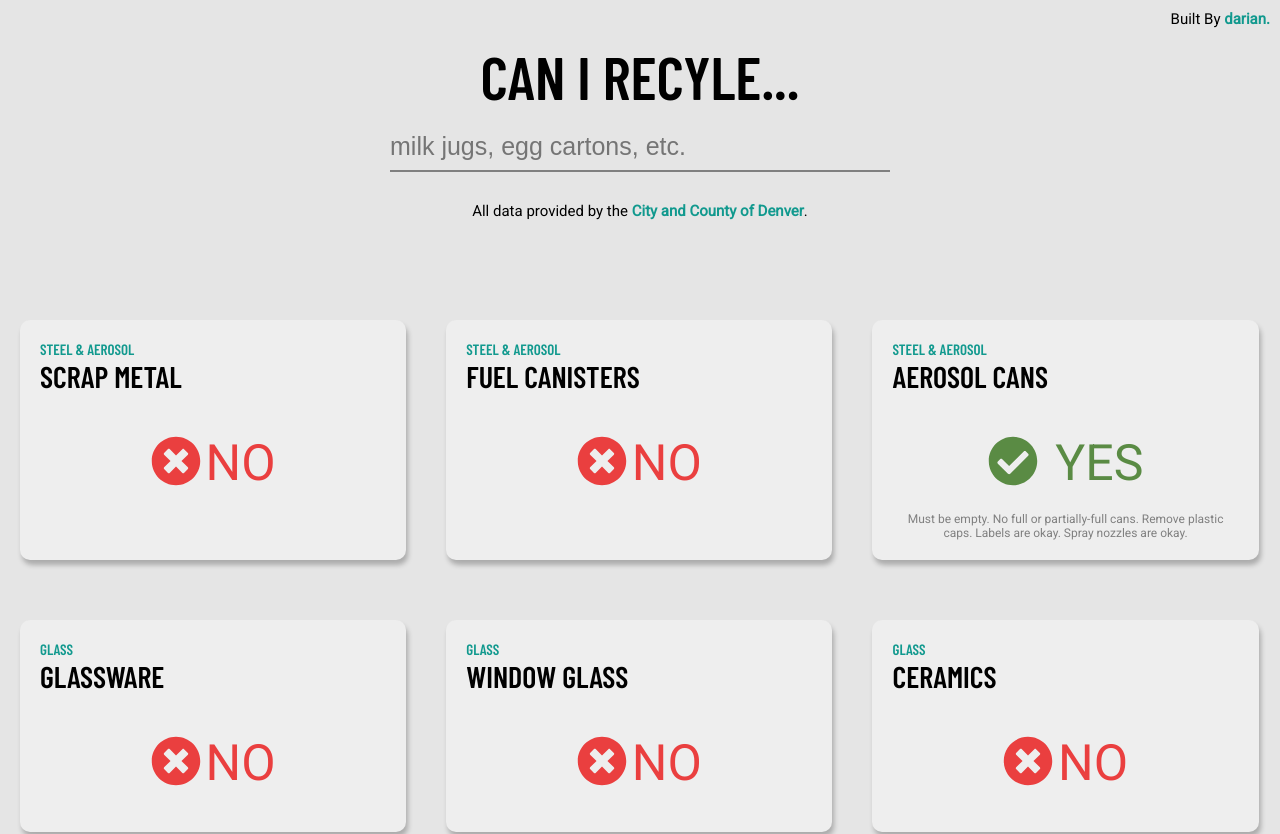
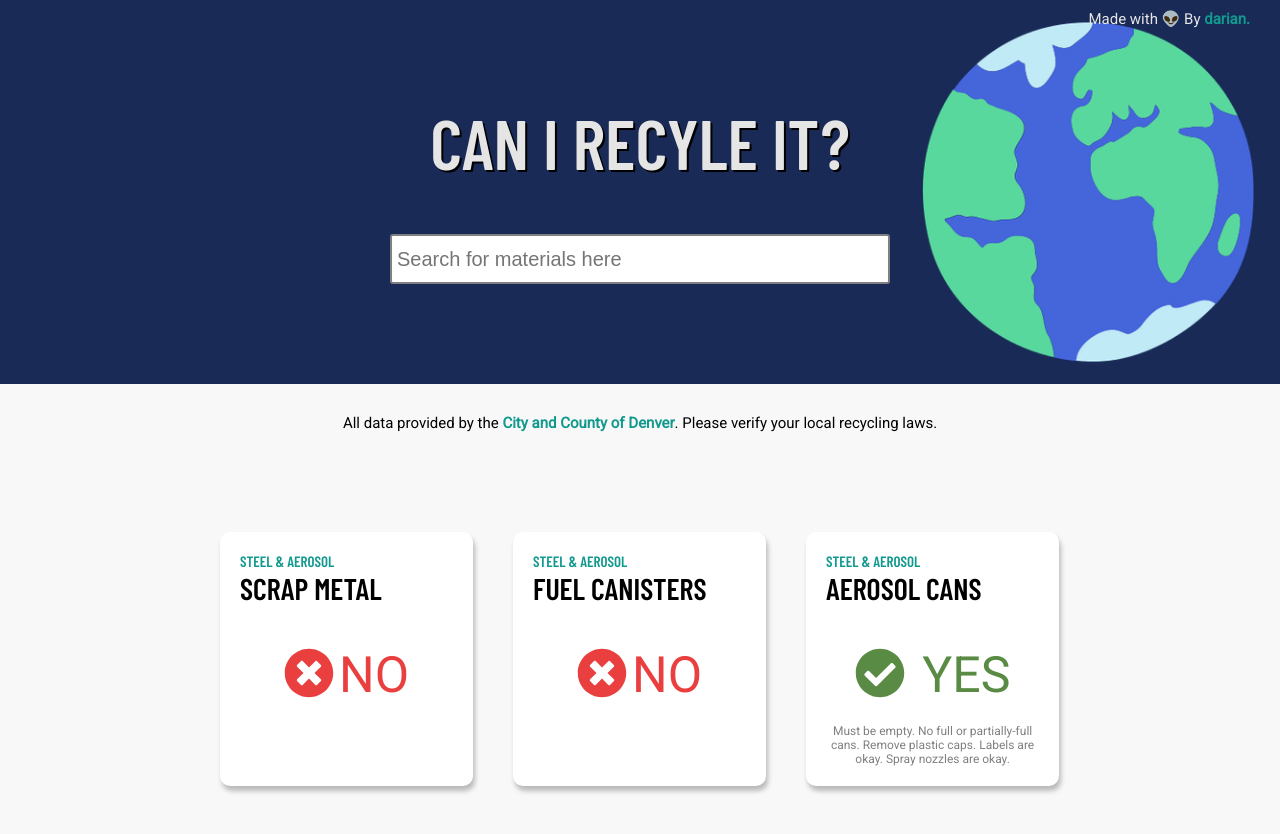
Before and after one commit to darnocer/can-i-recycle, a React (Create React App) app: page / in a window 1280 px wide. Shown: the top 834 px of the page. Built offline with nearby package versions, Linux system fonts and the light colour scheme.

Commit message:
searchbar and header styling

```diff
--- a/src/App.js
+++ b/src/App.js
@@ -38,7 +38,7 @@ function App() {
     <div className="App">
       <header className="header">
         <p className="attribution">
-          Built By{" "}
+          Made with 👽 By{" "}
           <a
             href="https://www.darian.digital"
             target="_blank"
@@ -47,16 +47,21 @@ function App() {
             darian.
           </a>
         </p>
-        <h1 className="title">Can I Recyle...</h1>
+        <h1 className="title">Can I Recyle It?</h1>
+
         <input
           type="text"
-          placeholder="milk jugs, egg cartons, etc."
+          placeholder="Search for materials here"
           className="search"
           autoFocus
           onChange={(event) => handleSearch(event)}
         />
 
-        <div className="source">
+
+
+
+      </header>
+      <div className="source">
           <p>
             All data provided by the{" "}
             <a
@@ -66,12 +71,12 @@ function App() {
               alt="City and County of Denver">
               City and County of Denver
             </a>
-            .
+            . Please verify your local recycling laws.
           </p>
         </div>
-      </header>
 
       <section className="container">
+
         {filteredData.map((value, index) => {
           return (
             <div className="cards">
@@ -107,6 +112,7 @@ function App() {
           );
         })}
       </section>
+      <footer className="footer"><p>© 2021 Darian Nocera. All Rights Reserved.</p></footer>
     </div>
   );
 }
--- a/src/index.css
+++ b/src/index.css
@@ -10,7 +10,7 @@
 
 html {
   font-size: 62.5%;
-  background-color: #e5e5e5; }
+  background-color: #f8f8f8; }
 
 body {
   box-sizing: border-box; }
@@ -23,7 +23,7 @@ h4 {
   text-transform: uppercase; }
 
 h1 {
-  font-size: 4rem; }
+  font-size: 5rem; }
 
 h2 {
   font-size: 3rem; }
@@ -43,29 +43,35 @@ a {
   a:visited {
     color: #11998e; }
 
+.source {
+  text-align: center;
+  margin: 3rem 0; }
+
+.footer {
+  text-align: center; }
+
 .header {
-  padding: 3rem;
-  margin-bottom: 5rem;
-  text-align: center; }
+  padding: 10rem 5rem;
+  margin-bottom: 2rem;
+  text-align: center;
+  background-color: #192a56;
+  width: 100%;
+  position: relative;
+  height: 100%;
+  background-size: contain;
+  background-repeat: no-repeat;
+  background-position: right;
+  background-image: url("assets/earth.png");
+  color: #e5e5e5; }
   .header .title {
-    font-size: 6rem;
-    padding: 1rem; }
-  .header .search {
-    border: 0;
-    border-bottom: 2px solid grey;
-    outline: 0;
-    background: transparent;
-    min-height: 50px;
-    width: 100%;
-    max-width: 500px;
-    font-size: 2.5rem; }
+    font-size: 7rem;
+    margin-bottom: 5rem;
+    text-shadow: 2px 2px #000; }
   .header .attribution {
     position: absolute;
-    right: 0;
+    right: 20px;
     top: 0;
     padding: 1rem; }
-  .header .source {
-    margin-top: 3rem; }
 
 .container {
   display: flex;
@@ -74,8 +80,16 @@ a {
   -ms-display: flexbox;
   -webkit-display: flex;
   flex-wrap: wrap;
-  padding: 0;
   margin: 0; }
+  @media (min-width: 43rem) {
+    .container {
+      padding: 5rem 20rem; } }
+  @media (min-width: 56rem) {
+    .container {
+      padding: 5rem 20rem; } }
+  .container .source {
+    display: block;
+    text-align: center; }
 
 .cards {
   display: flex;
@@ -93,7 +107,7 @@ a {
     flex-direction: column;
     background-color: #fff;
     width: 100%;
-    background: #eeeeee;
+    background: #fff;
     box-shadow: 2px 5px 5px rgba(0, 0, 0, 0.25);
     border-radius: 10px;
     padding: 2rem;
@@ -126,3 +140,17 @@ a {
     .cards .card .details-text {
       color: grey;
       font-size: 1.2rem; }
+
+.search {
+  border: 2px solid grey;
+  border-radius: 3px;
+  background: #fff;
+  min-height: 50px;
+  width: 100%;
+  padding: 5px;
+  outline: none;
+  max-width: 500px;
+  font-size: 2rem;
+  color: #11998E; }
+  .search:focus {
+    outline: none; }
--- /dev/null
+++ b/src/styles/sass/components/_searchbar.scss
@@ -0,0 +1,15 @@
+.search {
+    border: 2px solid grey;
+    border-radius: 3px;
+    background: #fff;
+    min-height: 50px;
+    width: 100%;
+    padding: 5px;
+    outline: none;
+    max-width: 500px;
+    font-size: 2rem;
+    color: #11998E;
+    &:focus {
+        outline: none;
+    }
+  }
--- a/src/styles/sass/layout/_header.scss
+++ b/src/styles/sass/layout/_header.scss
@@ -1,32 +1,28 @@
 .header {
-  padding: 3rem;
-  margin-bottom: 5rem;
+  padding: 10rem 5rem;
+  margin-bottom: 2rem;
   text-align: center;
+  background-color: #192a56;
+  width:100%;
+  position: relative;
+  height: 100%;
+  background-size: contain;
+  background-repeat: no-repeat;
+  background-position: right;
+  background-image: url("assets/earth.png");
+  color: #e5e5e5;
 
   .title {
-    font-size: 6rem;
-    padding: 1rem;
-  }
-
-  .search {
-    border: 0;
-    border-bottom: 2px solid grey;
-    outline: 0;
-    background: transparent;
-    min-height: 50px;
-    width: 100%;
-    max-width: 500px;
-    font-size: 2.5rem;
+    font-size: 7rem;
+    margin-bottom: 5rem;
+    text-shadow: 2px 2px #000;
   }
 
   .attribution {
     position: absolute;
-    right: 0;
+    right:20px;
     top: 0;
     padding: 1rem;
   }
 
-  .source {
-    margin-top: 3rem;
-  }
 }
--- a/src/styles/sass/main.scss
+++ b/src/styles/sass/main.scss
@@ -8,3 +8,4 @@
 @import "layout/header";
 
 @import "components/card";
+@import "components/searchbar";
```
Also changed, not shown: src/assets/earth.png (added).
